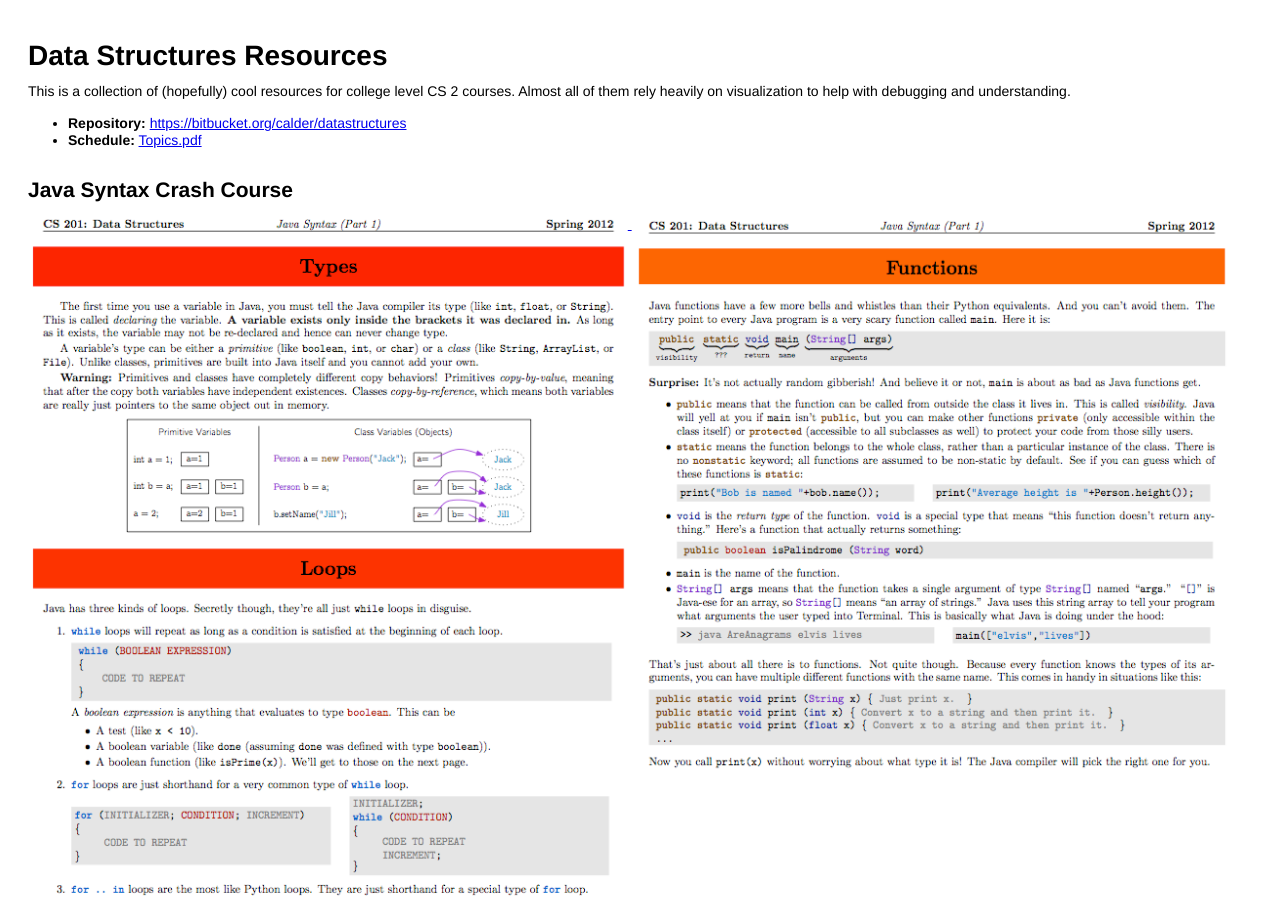
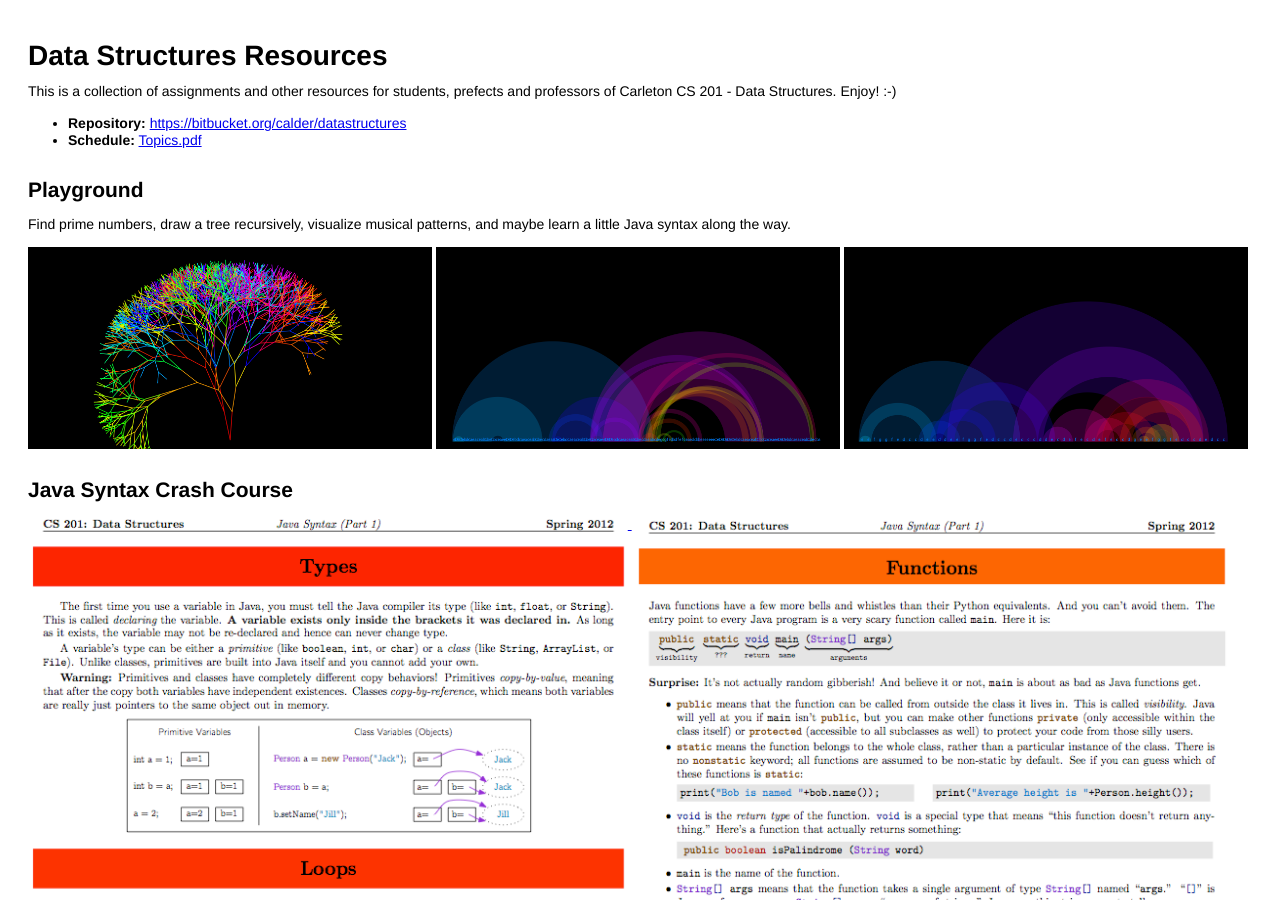
Before and after one commit to calder/calder.github.io.old, a Jekyll site: the page CS201/index.html, which Jekyll copies as it is, in a window 1280 px wide and 900 px high. Built offline with Jekyll 4.4.1, drawn with Linux system fonts in a browser that asks for light colours; Markdown is read by kramdown in place of the engine named in the settings.

Commit message:
Added playground pictures

```diff
--- a/CS201/index.html
+++ b/CS201/index.html
@@ -10,12 +10,19 @@
 
 <h1>Data Structures Resources</h1>
 
-This is a collection of (hopefully) cool resources for college level CS 2 courses.  Almost all of them rely heavily on visualization to help with debugging and understanding.
+This is a collection of assignments and other resources for students, prefects and professors of Carleton CS 201 - Data Structures. Enjoy! :-)
 <ul>
   <li><b>Repository:</b> <a href="https://bitbucket.org/calder/datastructures">https://bitbucket.org/calder/datastructures</a></li>
   <li><b>Schedule:</b> <a href="pdfs/Topics.pdf">Topics.pdf</a></li>
 </ul>
 
+<h2>Playground</h2>
+<p>Find prime numbers, draw a tree recursively, visualize musical patterns, and maybe learn a little Java syntax along the way.</p>
+<div>
+  <img src="images/playground1.png" class="third"></img>
+  <img src="images/playground2.png" class="third"></img>
+  <img src="images/playground3.png" class="third"></img>
+</div>
 
 <h2>Java Syntax Crash Course</h2>
 
```
Also changed, not shown: CS201/images/playground1.png (added), CS201/images/playground2.png (added), CS201/images/playground3.png (added), 1 other file.
